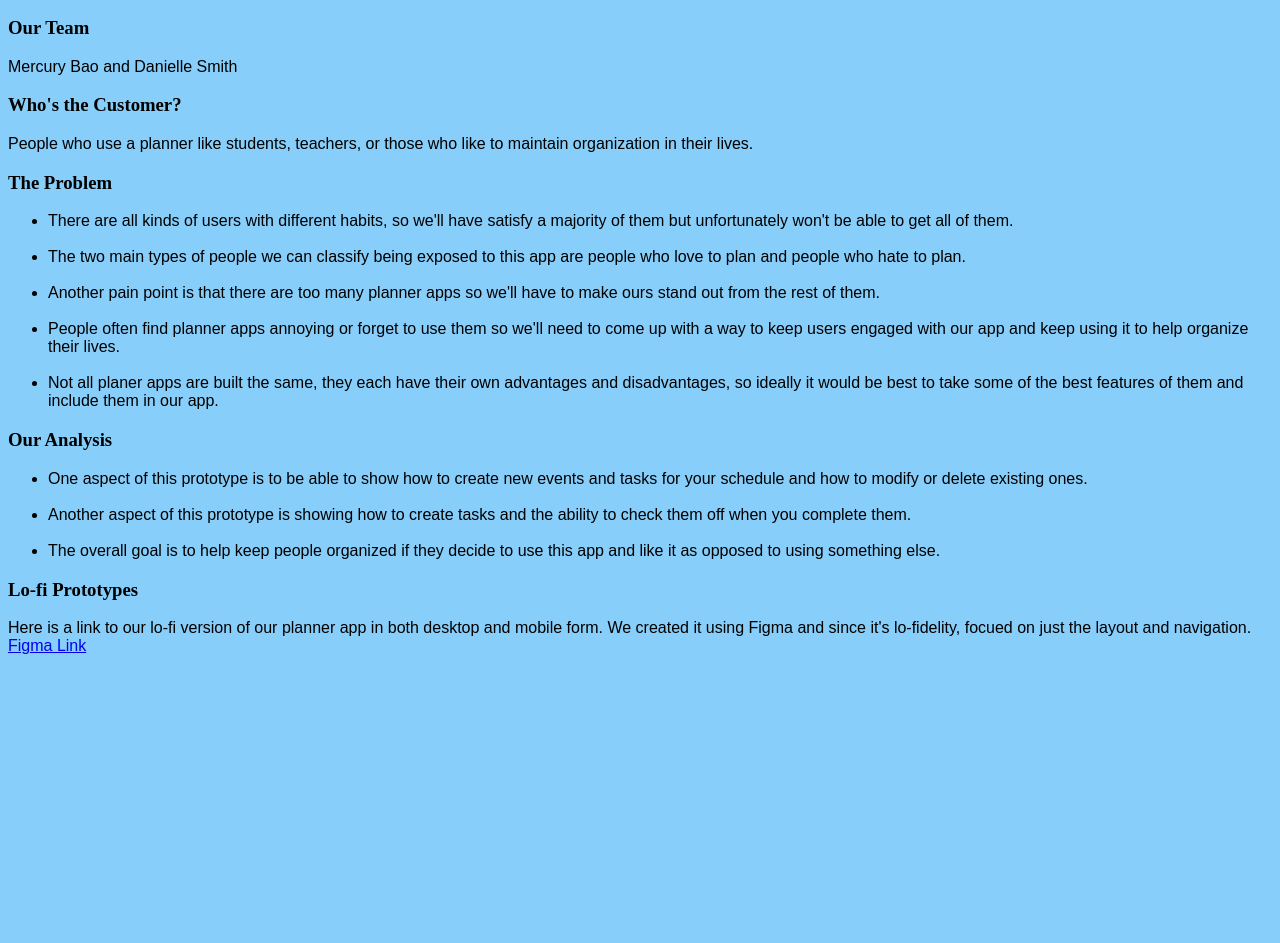
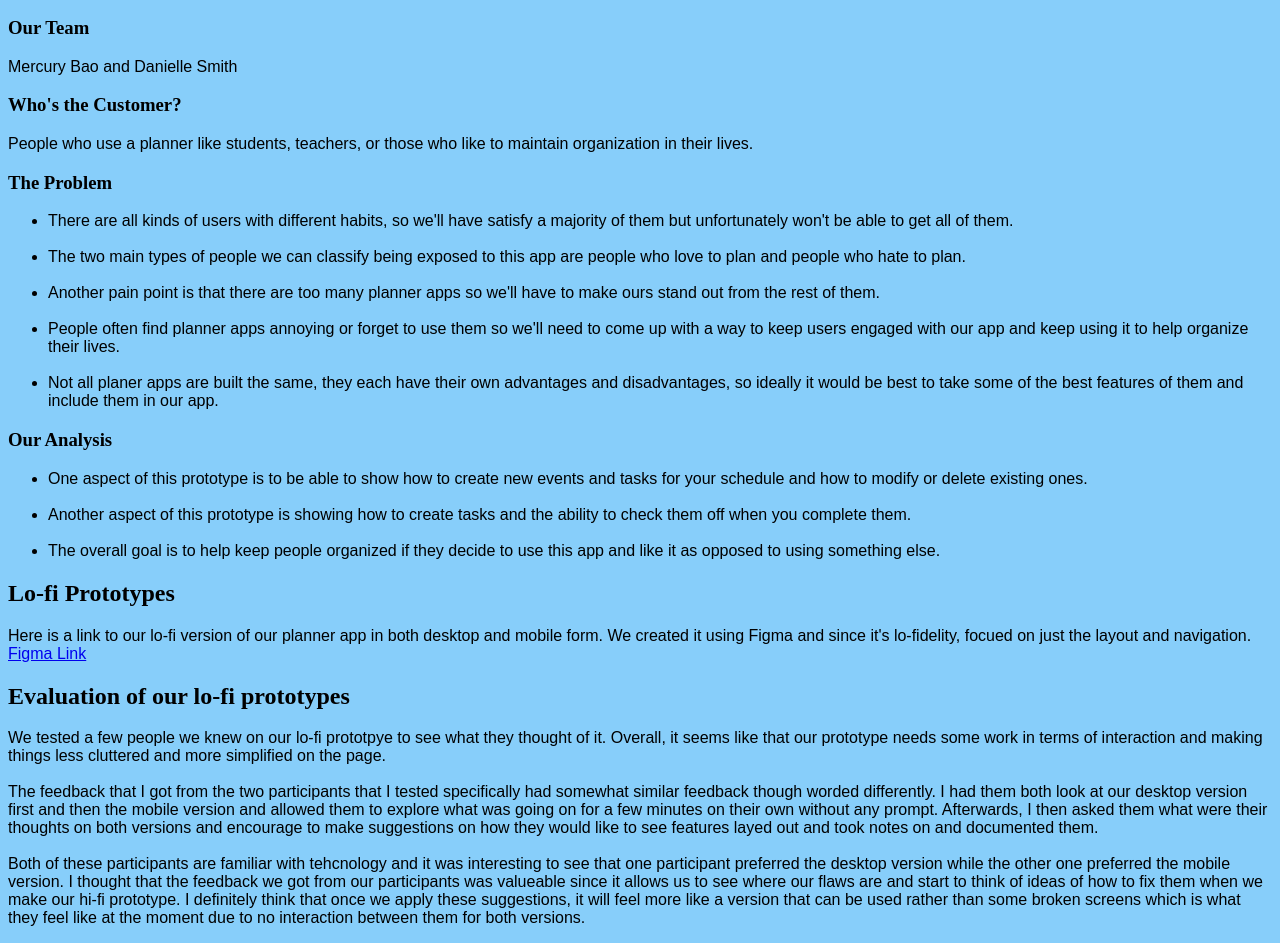
Before and after one commit to snowydanielle/Prototyping-and-Usability-hw-project, a plain HTML site: page index.html in a window 1280 px wide. Shown: the part 110-1053 px from the top of the page. Before the commit the page ends 800 px from the top, so only its background shows below. Drawn offline with Linux system fonts and the light colour scheme.

Commit message:
Add files via upload
Hw 3 section added

```diff
--- a/index.html
+++ b/index.html
@@ -14,6 +14,7 @@
 
     <h1>IST-264 Prototyping and Usability Project
     <h2>Redesigning a Planner app </h2>
+    <!--Hw1-->
 
     <h3>Our Team</h3>
     <p>Mercury Bao and Danielle Smith</p>
@@ -51,13 +52,33 @@
         </uL>
     </p>
 
-    <h3>Lo-fi Prototypes</h3>
+    <!--Hw2-->
+    <h2>Lo-fi Prototypes</h2>
     <p>
         Here is a link to our lo-fi version of our planner app in both desktop and mobile form.
         We created it using Figma and since it's lo-fidelity, focued on just the layout and navigation.
         <a href="https://www.figma.com/file/92vsi3YWk7UWMoAP1Rx6IP/ISTE264-hw2-team4?node-id=0%3A1">Figma Link</a>
     </p>
 
+    <!--Hw3-->
+    <h2>Evaluation of our lo-fi prototypes</h2>
+    <p>
+        We tested a few people we knew on our lo-fi prototpye to see what they thought of it.
+        Overall, it seems like that our prototype needs some work in terms of interaction and making
+        things less cluttered and more simplified on the page.<br><br>The feedback that I got from the
+        two participants that I tested specifically had somewhat similar feedback though worded differently.
+        I had them both look at our desktop version first and then the mobile version and allowed them to
+        explore what was going on for a few minutes on their own without any prompt. Afterwards, I then asked
+        them what were their thoughts on both versions and encourage to make suggestions on how they would like
+        to see features layed out and took notes on and documented them.<br><br> Both of these participants are
+        familiar with tehcnology and it was interesting to see that one participant preferred the desktop version
+        while the other one preferred the mobile version. I thought that the feedback we got from our participants
+        was valueable since it allows us to see where our flaws are and start to think of ideas of how to fix them
+        when we make our hi-fi prototype. I definitely think that once we apply these suggestions, it will feel more
+        like a version that can be used rather than some broken screens which is what they feel like at the moment due
+        to no interaction between them for both versions.
+    </p>
+
 </body>
 
 </html>
```
